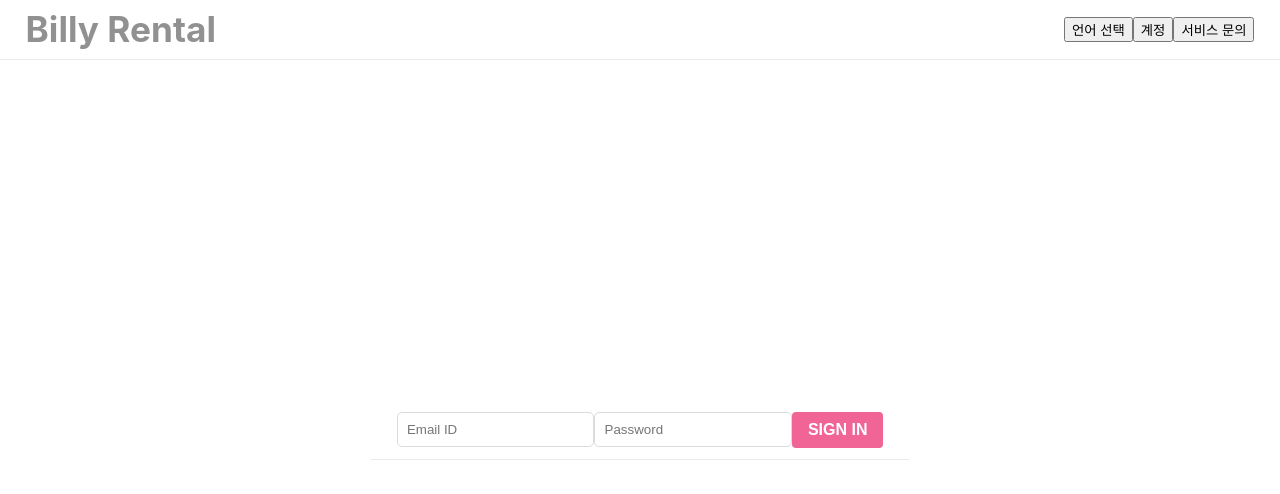
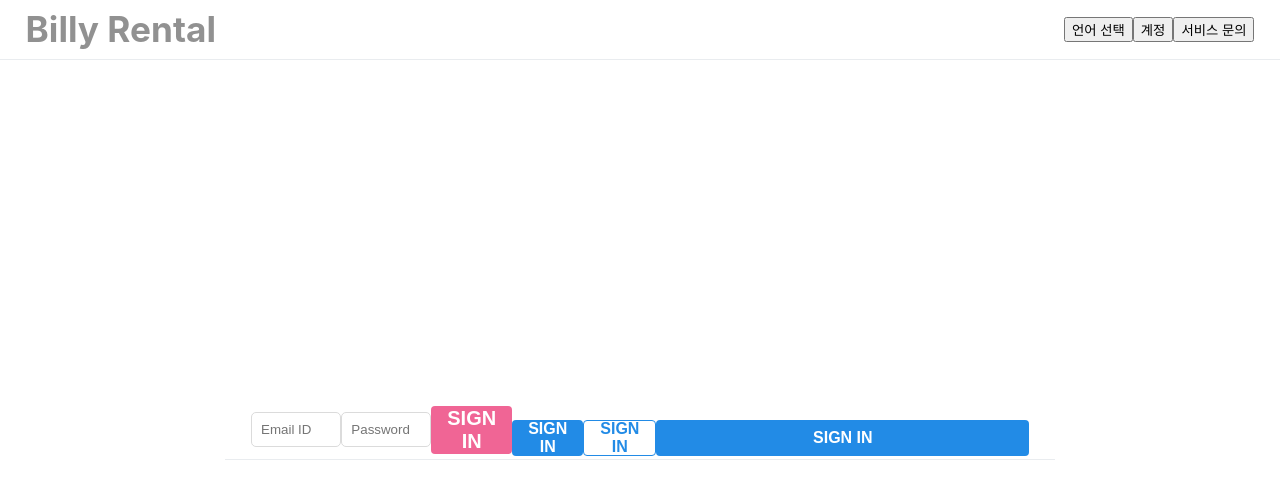
Before and after one commit to Jess2/billy, a React (Create React App) app: page / in a window 1280 px wide. Shown: the top 494 px of the page. Built offline with nearby package versions, Linux system fonts and the light colour scheme.

Commit message:
style: Button styled-component props 추가

```diff
--- a/src/App.js
+++ b/src/App.js
@@ -3,6 +3,7 @@ import GlobalStyles from './common/component/GlobalStyles';
 import styled, { ThemeProvider } from 'styled-components';
 import Header from "./common/container/Header";
 import Login from "./login/container/Login";
+import Button from "./common/component/Button";
 
 export default function App() {
     return (
--- a/src/common/component/Button.js
+++ b/src/common/component/Button.js
@@ -1,6 +1,70 @@
 import React from 'react';
-import styled, { css } from 'styled-components';
-import { darken, lighten } from 'polished';
+import styled, {css} from 'styled-components';
+import {darken, lighten} from 'polished';
+
+const colorStyles = css`
+  ${({theme, color}) => {
+    const COLOR = theme.palette[color];
+    return css`
+      background: ${COLOR};
+      &:hover {
+        background: ${lighten(0.1, COLOR)};
+      }
+      &:focus {
+        background: ${darken(0.1, COLOR)};
+      }
+      ${props =>
+        props.outline &&
+        css`
+          color: ${COLOR};
+          background: none;
+          border: 1px solid ${COLOR};
+          &:hover {
+            background: ${COLOR};
+            color: white;
+          }
+          &:focus {
+            color: white;
+          }
+        `}
+    `;
+}}
+`;
+
+const sizes = {
+    large: {
+        height: '3rem',
+        fontSize: '1.25rem'
+    },
+    medium: {
+        height: '2.25rem',
+        fontSize: '1rem'
+    },
+    small: {
+        height: '1.75rem',
+        fontSize: '0.875rem'
+    }
+};
+
+const sizeStyles = css`
+  ${({size}) => css`
+    height: ${sizes[size].height};
+    font-size: ${sizes[size].fontSize};
+  `}
+`;
+
+const fullWidthStyle = css`
+  ${props =>
+    props.fullWidth &&
+    css`
+      width: 100%;
+      justify-content: center;
+      & + & {
+        margin-left: 0;
+        margin-top: 1rem;
+      }
+    `}
+`;
 
 const StyledButton = styled.button`
   /* 공통 스타일 */
@@ -16,25 +80,36 @@ const StyledButton = styled.button`
   padding-right: 1rem;
 
   /* 크기 */
-  height: 2.25rem;
-  font-size: 1rem;
-
+  ${sizeStyles}
 
   /* 색상 */
-  ${props => {
-    const COLOR = props.theme.palette[props.color];
-    return css`
-      background: ${COLOR};
-      &:hover {
-        background: ${lighten(0.1, COLOR)};
-      }
-      &:active {
-        background: ${darken(0.1, COLOR)};
-      }
-    `;
-  }}
+  ${colorStyles}
+
+  /* 기타 */
+  & + & {
+    margin-left: 1rem;
+  }
+
+  ${fullWidthStyle}
 `;
 
-export default function Button({ children, ...rest }) {
-    return <StyledButton {...rest}>{children}</StyledButton>;
+function Button({children, color, size, outline, fullWidth, ...rest}) {
+  return (
+    <StyledButton
+      color={color}
+      size={size}
+      outline={outline}
+      fullWidth={fullWidth}
+      {...rest}
+    >
+      {children}
+    </StyledButton>
+  );
 }
+
+Button.defaultProps = {
+  color: 'blue',
+  size: 'medium',
+};
+
+export default Button;
--- a/src/login/component/LoginForm.js
+++ b/src/login/component/LoginForm.js
@@ -15,13 +15,16 @@ const StyledForm = styled.form`
 export default function LoginForm() {
     return <>
         <StyledForm>
-            <label htmlFor={'user-id'}>
-                <input id={'user-id'} type={'text'} placeholder={'Email ID'}/>
+            <label htmlFor="user-id">
+                <input id="user-id" type="text" placeholder="Email ID"/>
             </label>
-            <label htmlFor={'user-pw'}>
-                <input id={'user-pw'} type={'text'} placeholder={'Password'}/>
+            <label htmlFor="user-pw">
+                <input id="user-pw" type="text" placeholder="Password"/>
             </label>
-            <Button type={'submit'} color={'pink'}>SIGN IN</Button>
+            <Button type="submit" color="pink" size="large">SIGN IN</Button>
+            <Button type="submit">SIGN IN</Button>
+            <Button type="submit" outline>SIGN IN</Button>
+            <Button type="submit" fullWidth>SIGN IN</Button>
         </StyledForm>
     </>;
 }
```
